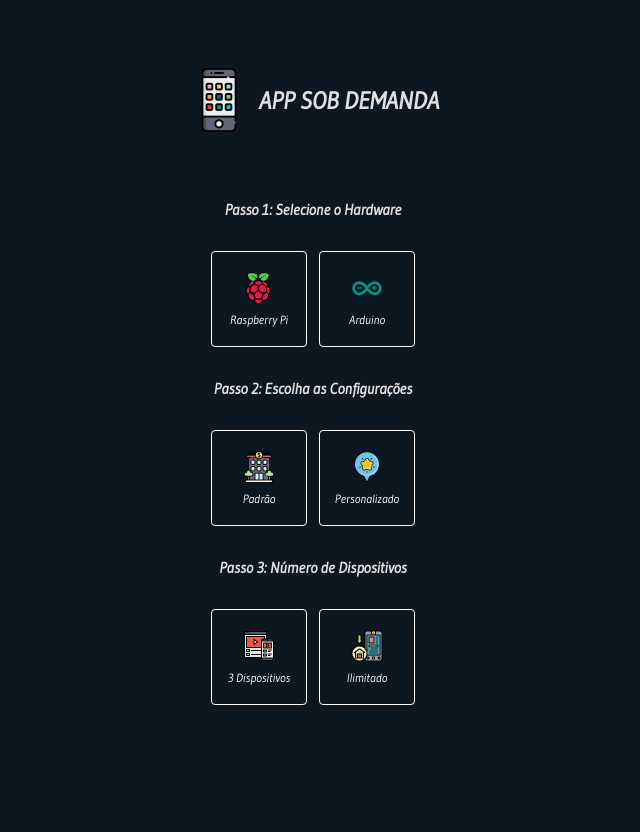
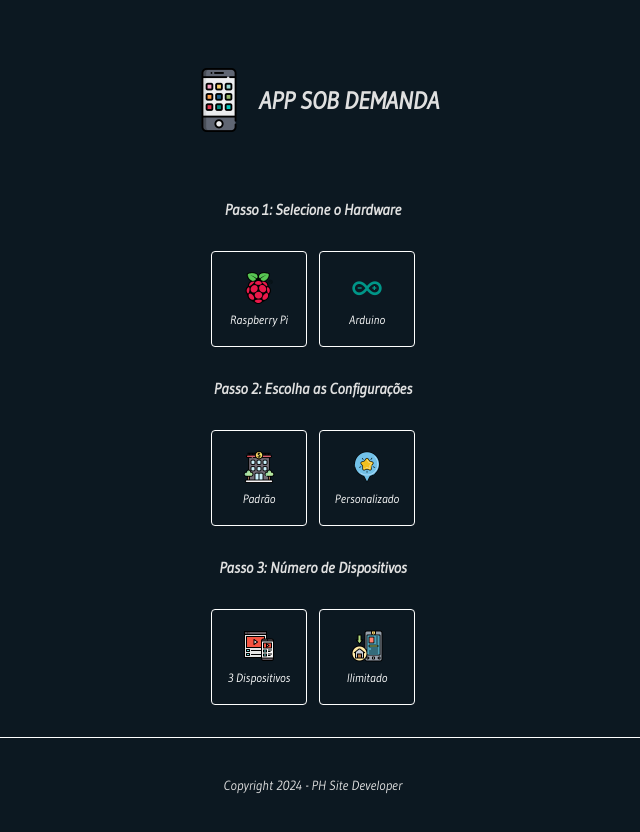
Before and after one commit to Paulo19961944/App-Sob-Demanda, a Next.js app: page / in a window 1280 px wide. Shown: the whole page, without its empty margins (327-967 px from the left). Before the commit the page ends 800 px from the top, so only its background shows below. Built offline with nearby package versions, Linux system fonts and the light colour scheme.

Commit message:
feature: Add Footer Component

```diff
--- a/app/page.tsx
+++ b/app/page.tsx
@@ -1,12 +1,14 @@
 "use client"
 import Title from "../components/title";
 import Main from "../components/main";
+import Footer from "../components/footer";
 
 export default function Page() {
     return (
         <div>
             <Title/>
             <Main/>
+            <Footer/>
         </div>
     );
 }
--- a/app/styles.module.css
+++ b/app/styles.module.css
@@ -56,3 +56,16 @@
     height: 64px;
     margin-right: 8px;
 }
+
+.footer{
+    display: flex;
+    justify-content: center;
+    align-items: center;
+    height: 96px;
+    border-top: 1px solid rgba(255, 255, 255, 102);
+}
+
+.footerText{
+    font-size: 0,625rem;
+    font-style: italic;
+}
--- /dev/null
+++ b/components/footer.tsx
@@ -0,0 +1,11 @@
+"use client"
+
+import styles from '../app/styles.module.css';
+
+export default function Footer(){
+    return(
+        <footer className={styles.footer}>
+            <small className={styles.footerText}>Copyright 2024 - PH Site Developer</small>
+        </footer>
+    )
+}
```
